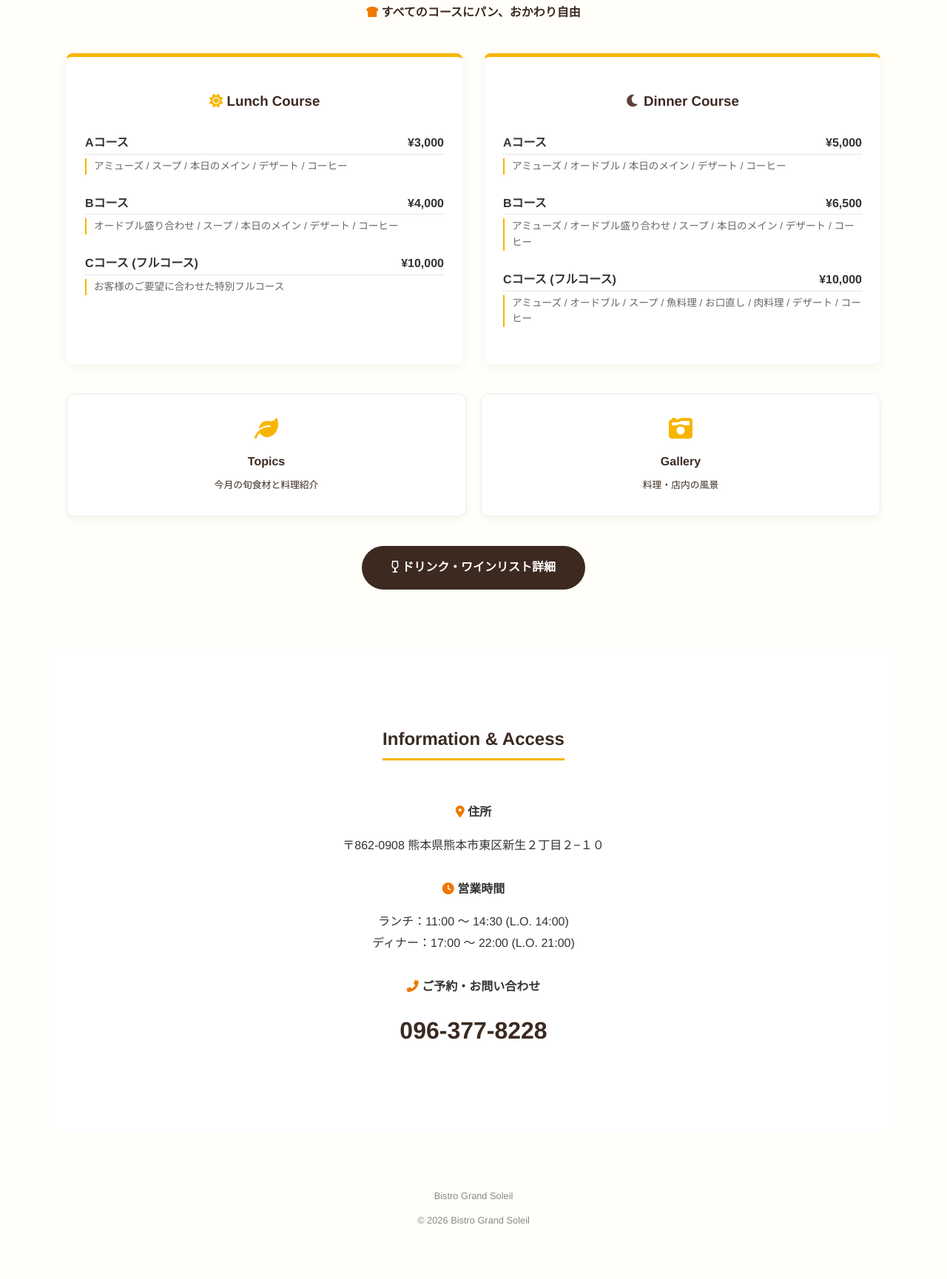
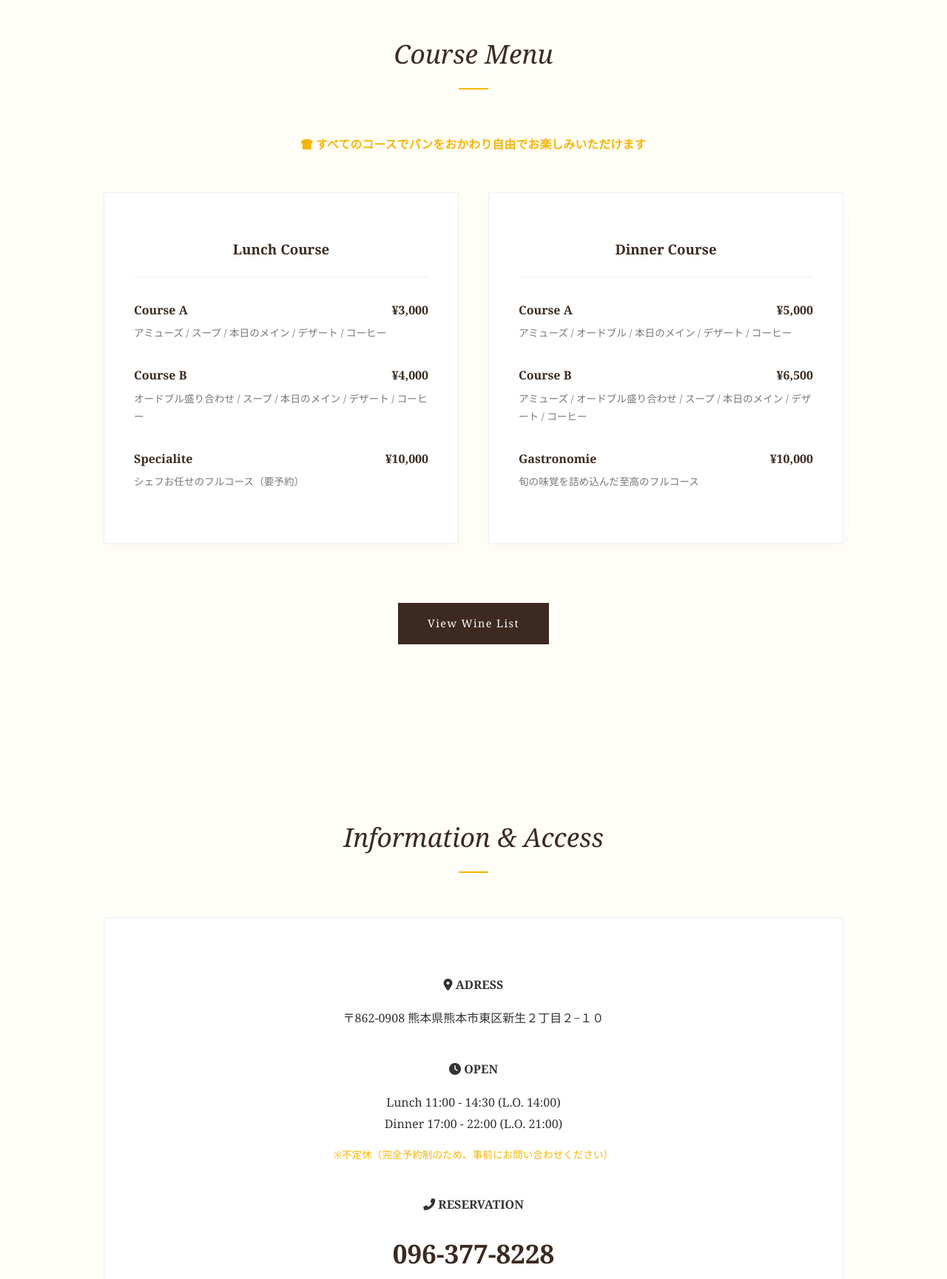
Before and after one commit to okaoka2207/Bistrot-Grand-Soleil, a plain HTML site: page index.html in a window 1280 px wide. Shown: the part 747-2476 px from the top of the page at 74% size. Drawn offline with Linux system fonts and the light colour scheme.

Commit message:
Refactor index.html for design and content updates
Updated styles and content for improved design and clarity.
サイト統一に向けて

```diff
--- a/index.html
+++ b/index.html
@@ -6,17 +6,23 @@
     <title>Bistro Grand Soleil | ビストログランソレーユ</title>
     <link rel="stylesheet" href="https://cdnjs.cloudflare.com/ajax/libs/font-awesome/6.0.0/css/all.min.css">
     <style>
+        /* --- サイト共通デザインルール --- */
         :root {
-            /* 山吹色・太陽をイメージした配色に変更 */
-            --sun-yellow: #F8B500;
-            --sun-orange: #EE7800;
-            --deep-brown: #3C2A21;
-            --bg-cream: #FFFEF9;
+            --sun-gold: #F8B500;    /* 山吹色：太陽の輝き */
+            --deep-brown: #3C2A21;  /* 焦げ茶：重厚感 */
+            --bg-cream: #FFFEF9;    /* 背景：柔らかな白 */
             --text-main: #333;
         }
-        body { margin: 0; font-family: "Helvetica Neue", Arial, "Hiragino Kaku Gothic ProN", "BIZ UDPGothic", sans-serif; background-color: var(--bg-cream); color: var(--text-main); line-height: 1.8; }
 
-        /* ナビゲーション追加 */
+        body {
+            margin: 0;
+            font-family: "Georgia", "Hiragino Mincho ProN", serif; /* 明朝体で統一 */
+            background-color: var(--bg-cream);
+            color: var(--text-main);
+            line-height: 1.8;
+        }
+
+        /* --- ナビゲーション --- */
         nav {
             background: white;
             padding: 15px 0;
@@ -24,144 +30,158 @@
             position: sticky;
             top: 0;
             z-index: 1000;
-            box-shadow: 0 2px 5px rgba(0,0,0,0.05);
+            box-shadow: 0 2px 10px rgba(0,0,0,0.05);
         }
         nav a {
             text-decoration: none;
             color: var(--deep-brown);
             margin: 0 15px;
             font-weight: bold;
-            font-size: 0.9rem;
+            font-size: 0.8rem;
+            letter-spacing: 0.15em;
+            text-transform: uppercase;
             transition: 0.3s;
         }
-        nav a:hover { color: var(--sun-orange); }
+        nav a:hover { color: var(--sun-gold); }
 
+        /* --- ヒーローセクション --- */
         header {
-            height: 65vh;
+            height: 75vh;
             background: linear-gradient(rgba(0,0,0,0.4), rgba(0,0,0,0.4)),
             url('iriguti.jpg') center/cover;
-            display: flex; flex-direction: column; justify-content: center; align-items: center; color: white; text-align: center;
+            display: flex; flex-direction: column; justify-content: center; align-items: center;
+            color: white; text-align: center;
+        }
+        .logo-img {
+            max-width: 280px; /* ロゴのサイズに合わせて調整してください */
+            margin-bottom: 20px;
+            filter: drop-shadow(0 0 10px rgba(0,0,0,0.3));
         }
 
-        section { padding: 80px 20px; max-width: 1100px; margin: 0 auto; }
-        h2 { text-align: center; color: var(--deep-brown); border-bottom: 3px solid var(--sun-yellow); display: inline-block; margin-bottom: 40px; position: relative; left: 50%; transform: translateX(-50%); padding-bottom: 5px; }
+        /* --- セクション共通 --- */
+        section { padding: 100px 20px; max-width: 1000px; margin: 0 auto; }
+        h2 {
+            text-align: center; font-size: 2.2rem; color: var(--deep-brown);
+            margin-bottom: 60px; font-weight: normal; font-style: italic;
+        }
+        h2::after {
+            content: ""; display: block; width: 40px; height: 2px;
+            background: var(--sun-gold); margin: 15px auto 0;
+        }
 
-        .menu-container { display: grid; grid-template-columns: 1fr 1fr; gap: 30px; }
-        .menu-box { background: white; padding: 25px; border-top: 5px solid var(--sun-yellow); box-shadow: 0 4px 15px rgba(0,0,0,0.05); border-radius: 8px; }
-        .menu-item { display: flex; justify-content: space-between; font-weight: bold; border-bottom: 1px dotted #ccc; margin-bottom: 5px; }
-        .course-item { margin-bottom: 25px; }
-        .course-item small { display: block; color: #666; font-size: 0.85rem; line-height: 1.6; padding-left: 10px; border-left: 2px solid var(--sun-yellow); margin-top: 5px; }
+        /* --- メニューカード --- */
+        .menu-container { display: grid; grid-template-columns: 1fr 1fr; gap: 40px; }
+        .menu-box {
+            background: white; padding: 40px;
+            border: 1px solid #eee; border-radius: 2px;
+            box-shadow: 0 5px 20px rgba(0,0,0,0.03);
+        }
+        .menu-box h3 {
+            text-align: center; border-bottom: 1px solid #f0f0f0;
+            padding-bottom: 20px; margin-bottom: 30px; color: var(--deep-brown);
+        }
+        .course-item { margin-bottom: 30px; }
+        .menu-item { display: flex; justify-content: space-between; font-weight: bold; color: var(--deep-brown); }
+        .course-item small { display: block; color: #777; font-size: 0.85rem; margin-top: 5px; }
 
-        /* トピックス・ギャラリーへのボタン */
-        .sub-nav-container { display: grid; grid-template-columns: 1fr 1fr; gap: 20px; margin-top: 40px; }
-        .nav-card { background: white; padding: 30px; text-align: center; border-radius: 10px; text-decoration: none; color: var(--deep-brown); box-shadow: 0 4px 10px rgba(0,0,0,0.05); transition: 0.3s; border: 1px solid #eee; }
-        .nav-card i { font-size: 2rem; color: var(--sun-yellow); margin-bottom: 15px; display: block; }
-        .nav-card:hover { transform: translateY(-5px); box-shadow: 0 6px 20px rgba(0,0,0,0.1); border-color: var(--sun-yellow); }
+        /* --- リンクボタン --- */
+        .action-btn {
+            display: inline-block; padding: 15px 40px;
+            background-color: var(--deep-brown); color: white;
+            text-decoration: none; font-size: 0.9rem; letter-spacing: 0.1em;
+            transition: 0.3s; margin-top: 30px;
+        }
+        .action-btn:hover { background-color: var(--sun-gold); }
 
-        .tel-btn { display: inline-block; padding: 15px 40px; background-color: var(--sun-yellow); color: white; text-decoration: none; font-weight: bold; border-radius: 50px; transition: 0.3s; border: none; cursor: pointer; }
-        .tel-btn:hover { background-color: var(--sun-orange); }
+        /* --- インフォメーション --- */
+        .info-box { text-align: center; background: white; padding: 60px; border: 1px solid #eee; }
+        .tel-number { font-size: 2.2rem; font-weight: bold; color: var(--deep-brown); text-decoration: none; display: block; margin: 20px 0; }
 
         @media (max-width: 768px) {
-            .menu-container, .sub-nav-container { grid-template-columns: 1fr; }
-            header h1 { font-size: 2.2rem !important; }
+            .menu-container { grid-template-columns: 1fr; }
+            header h1 { font-size: 2.5rem !important; }
         }
     </style>
 </head>
 <body>
+
     <nav>
-        <a href="#menu">Menu</a>
+        <a href="index.html">Home</a>
         <a href="topics.html">Topics</a>
         <a href="gallery.html">Gallery</a>
+        <a href="menu.html">Drinks & Wine</a>
         <a href="#access">Access</a>
     </nav>
 
     <header>
-        <h1 style="font-size: 3.5rem; margin-bottom: 0; letter-spacing: 2px;">Bistro Grand Soleil</h1>
-        <p style="font-size: 1.2rem; font-weight: 300;">熊本・自衛隊通り近く 旬を愉しむフランス料理</p>
+        <h1 style="font-size: 3.5rem; margin: 0; letter-spacing: 3px;">Bistro Grand Soleil</h1>
+        <p style="font-size: 1.1rem; letter-spacing: 0.2em; margin-top: 10px;">Grandit sous le soleil de Kumamoto</p>
     </header>
 
     <section id="menu">
         <h2>Course Menu</h2>
-        <p style="text-align: center; font-weight: bold; color: var(--deep-brown); margin-top: -20px; margin-bottom: 40px;">
-            <i class="fas fa-bread-slice" style="color: var(--sun-orange);"></i> すべてのコースにパン、おかわり自由
+        <p style="text-align: center; font-weight: bold; margin-bottom: 50px; color: var(--sun-gold);">
+            <i class="fas fa-bread-slice"></i> すべてのコースでパンをおかわり自由でお楽しみいただけます
         </p>
 
         <div class="menu-container">
             <div class="menu-box">
-                <h3 style="color: var(--deep-brown); text-align: center; margin-bottom: 25px;"><i class="fas fa-sun" style="color: var(--sun-yellow);"></i> Lunch Course</h3>
+                <h3>Lunch Course</h3>
                 <div class="course-item">
-                    <div class="menu-item"><span>Aコース</span><span>¥3,000</span></div>
+                    <div class="menu-item"><span>Course A</span><span>¥3,000</span></div>
                     <small>アミューズ / スープ / 本日のメイン / デザート / コーヒー</small>
                 </div>
                 <div class="course-item">
-                    <div class="menu-item"><span>Bコース</span><span>¥4,000</span></div>
+                    <div class="menu-item"><span>Course B</span><span>¥4,000</span></div>
                     <small>オードブル盛り合わせ / スープ / 本日のメイン / デザート / コーヒー</small>
                 </div>
                 <div class="course-item">
-                    <div class="menu-item"><span>Cコース (フルコース)</span><span>¥10,000</span></div>
-                    <small>お客様のご要望に合わせた特別フルコース</small>
+                    <div class="menu-item"><span>Specialite</span><span>¥10,000</span></div>
+                    <small>シェフお任せのフルコース（要予約）</small>
                 </div>
             </div>
 
             <div class="menu-box">
-                <h3 style="color: var(--deep-brown); text-align: center; margin-bottom: 25px;"><i class="fas fa-moon" style="color: #5d4037;"></i> Dinner Course</h3>
+                <h3>Dinner Course</h3>
                 <div class="course-item">
-                    <div class="menu-item"><span>Aコース</span><span>¥5,000</span></div>
+                    <div class="menu-item"><span>Course A</span><span>¥5,000</span></div>
                     <small>アミューズ / オードブル / 本日のメイン / デザート / コーヒー</small>
                 </div>
                 <div class="course-item">
-                    <div class="menu-item"><span>Bコース</span><span>¥6,500</span></div>
+                    <div class="menu-item"><span>Course B</span><span>¥6,500</span></div>
                     <small>アミューズ / オードブル盛り合わせ / スープ / 本日のメイン / デザート / コーヒー</small>
                 </div>
                 <div class="course-item">
-                    <div class="menu-item"><span>Cコース (フルコース)</span><span>¥10,000</span></div>
-                    <small>アミューズ / オードブル / スープ / 魚料理 / お口直し / 肉料理 / デザート / コーヒー</small>
+                    <div class="menu-item"><span>Gastronomie</span><span>¥10,000</span></div>
+                    <small>旬の味覚を詰め込んだ至高のフルコース</small>
                 </div>
             </div>
         </div>
 
-        <div class="sub-nav-container">
-            <a href="topics.html" class="nav-card">
-                <i class="fas fa-leaf"></i>
-                <strong>Topics</strong>
-                <p style="font-size: 0.8rem; margin: 5px 0 0;">今月の旬食材と料理紹介</p>
-            </a>
-            <a href="gallery.html" class="nav-card">
-                <i class="fas fa-camera-retro"></i>
-                <strong>Gallery</strong>
-                <p style="font-size: 0.8rem; margin: 5px 0 0;">料理・店内の風景</p>
-            </a>
-        </div>
-
-        <div style="text-align: center; margin-top: 40px;">
-            <a href="menu.html" class="tel-btn" style="background: var(--deep-brown);">
-                <i class="fas fa-wine-glass-alt"></i> ドリンク・ワインリスト詳細
-            </a>
+        <div style="text-align: center; margin-top: 50px;">
+            <a href="menu.html" class="action-btn">View Wine List</a>
         </div>
     </section>
 
-    <section id="access" style="background-color: white;">
+    <section id="access">
         <h2>Information & Access</h2>
-        <div class="info-box" style="text-align: center; box-shadow: none; padding: 0;">
-            <div style="margin-bottom: 30px;">
-                <p><i class="fas fa-map-marker-alt" style="color: var(--sun-orange);"></i> <strong>住所</strong></p>
-                <p>〒862-0908 熊本県熊本市東区新生２丁目２−１０</p>
-            </div>
-            <div style="margin-bottom: 30px;">
-                <p><i class="fas fa-clock" style="color: var(--sun-orange);"></i> <strong>営業時間</strong></p>
-                <p>ランチ：11:00 〜 14:30 (L.O. 14:00)<br>
-                   ディナー：17:00 〜 22:00 (L.O. 21:00)</p>
-            </div>
-            <div style="margin-bottom: 30px;">
-                <p><i class="fas fa-phone-alt" style="color: var(--sun-orange);"></i> <strong>ご予約・お問い合わせ</strong></p>
-                <a href="tel:096-377-8228" style="font-size: 2rem; font-weight: bold; color: var(--deep-brown); text-decoration: none;">096-377-8228</a>
-            </div>
+        <div class="info-box">
+            <p><i class="fas fa-map-marker-alt"></i> <strong>ADRESS</strong></p>
+            <p>〒862-0908 熊本県熊本市東区新生２丁目２−１０</p>
+
+            <p style="margin-top: 40px;"><i class="fas fa-clock"></i> <strong>OPEN</strong></p>
+            <p>Lunch 11:00 - 14:30 (L.O. 14:00)<br>Dinner 17:00 - 22:00 (L.O. 21:00)</p>
+            <p style="font-size: 0.85rem; color: var(--sun-gold);">※不定休（完全予約制のため、事前にお問い合わせください）</p>
+
+            <p style="margin-top: 40px;"><i class="fas fa-phone-alt"></i> <strong>RESERVATION</strong></p>
+            <a href="tel:096-377-8228" class="tel-number">096-377-8228</a>
         </div>
     </section>
 
-    <footer style="text-align: center; padding: 60px 40px; font-size: 0.8rem; color: #888; background: var(--bg-cream);">
-        <p style="margin-bottom: 10px;">Bistro Grand Soleil</p>
+    <footer style="text-align: center; padding: 80px 20px; border-top: 1px solid #eee; font-size: 0.8rem; color: #888;">
+        <p style="letter-spacing: 2px;">Bistro Grand Soleil</p>
         © 2026 Bistro Grand Soleil
     </footer>
+
 </body>
 </html>
```
